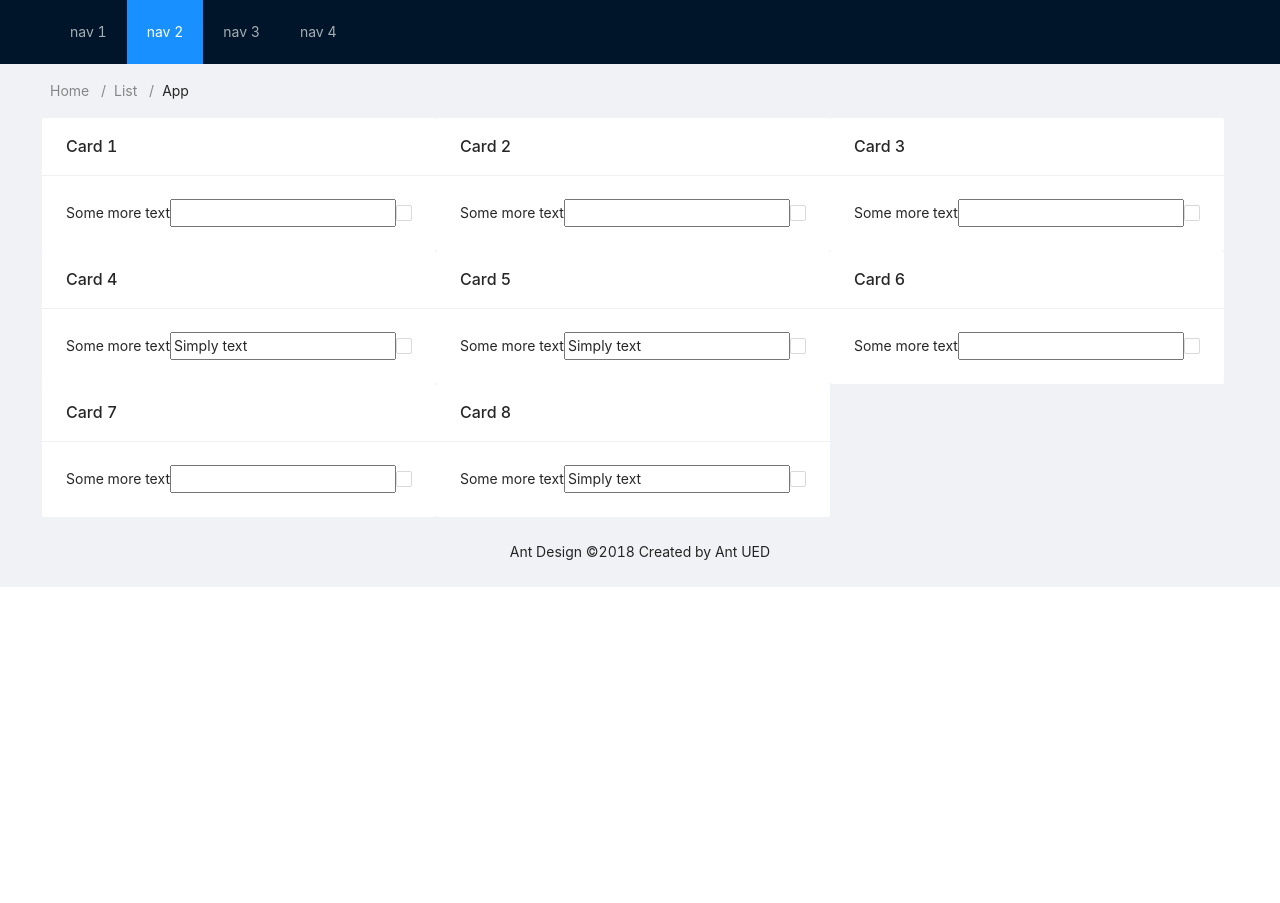
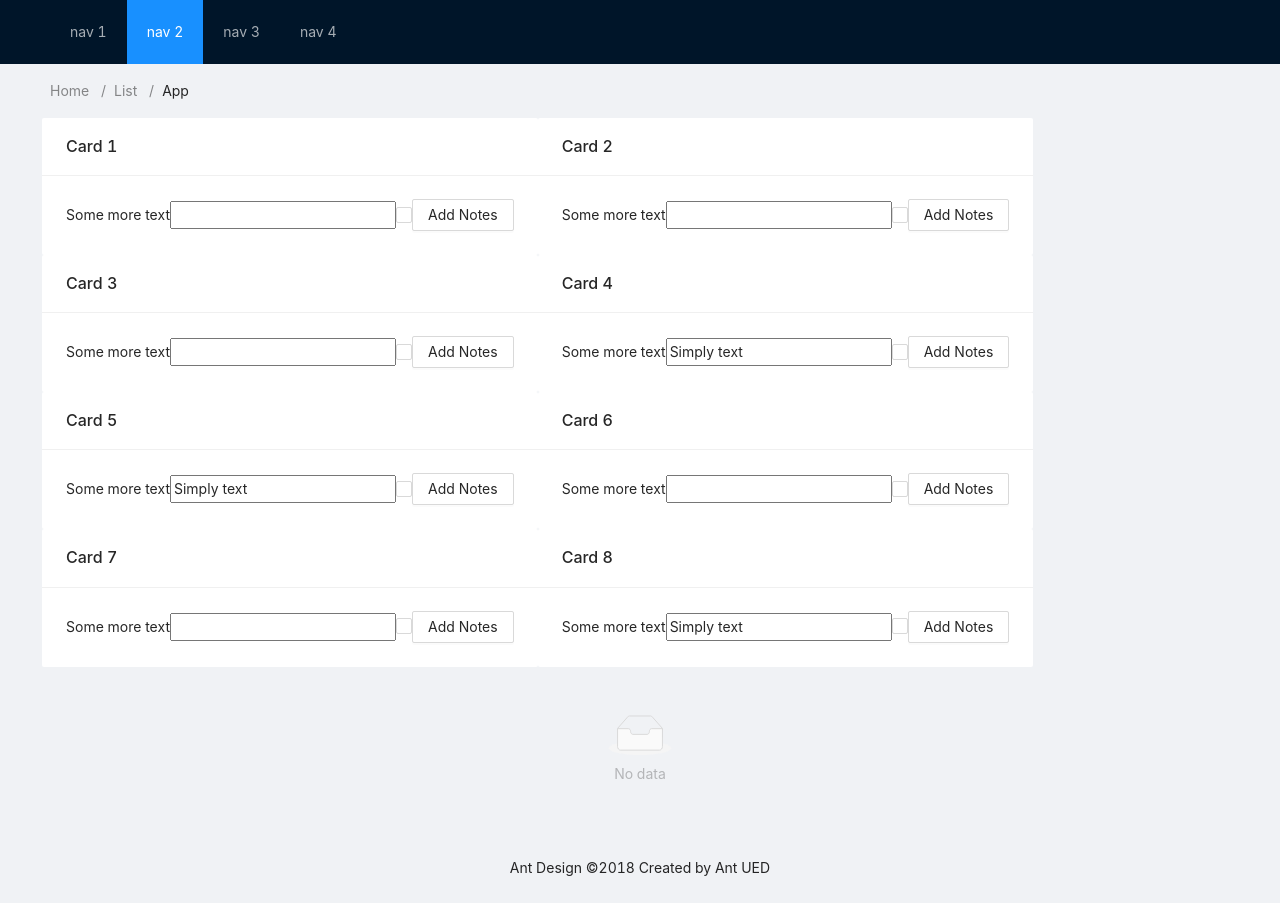
Before and after one commit to LilianaT06/Tehnologii-Web, a React (Create React App) app: page / in a window 1280 px wide. Before the commit the page ends 800 px from the top, so only its background shows below. Built offline with nearby package versions, Linux system fonts and the light colour scheme.

Commit message:
localstorage1

```diff
--- a/src/App.tsx
+++ b/src/App.tsx
@@ -13,10 +13,11 @@ const rootStore = useRootStore()
 
 
 useEffect(()=>{
-  rootStore.setDataToLocalStorage()
-  rootStore.getDataFromLocalStorage()
+  rootStore.setInitialStorageContents()
+ // rootStore.setDataToLocalStorage()
+ // rootStore.getDataFromLocalStorage()
 //  rootStore.removeLocalStore()
-}, [])
+})
 
   return (
     <>
--- a/src/Layouts/CardCustom.tsx
+++ b/src/Layouts/CardCustom.tsx
@@ -1,4 +1,4 @@
-import { Checkbox } from 'antd'
+import { Button, Checkbox } from 'antd'
 import Card from 'antd/lib/card'
 import { observer } from 'mobx-react-lite'
 //import { useEffect } from 'react'
@@ -8,10 +8,12 @@ import { observer } from 'mobx-react-lite'
 import { IContentModel } from '../interfaces/interfaces'
 
 
+
+
 export const CardCustom = observer( ({content}: {content: IContentModel}) =>{
 
 
-    const { title, description,notes, changeNotes, changeSeen, isSeen} = content
+    const { title, description,notes, changeNotes, changeSeen, isSeen, addNote} = content
 
 
  return (
@@ -24,6 +26,10 @@ export const CardCustom = observer( ({content}: {content: IContentModel}) =>{
              onChange={(e) => changeNotes(e.target.value)}/>
 
              <Checkbox value={isSeen} onChange={(e)=>changeSeen(e.target.value)}/>
+
+        <Button onClick={addNote}>Add Notes</Button>
+
+
         </Card>
     )
 }
--- a/src/Layouts/ContentLayout.tsx
+++ b/src/Layouts/ContentLayout.tsx
@@ -1,6 +1,5 @@
-import { Breadcrumb, Layout} from 'antd'
+import { Breadcrumb, Layout, List} from 'antd'
 import  { Content } from 'antd/lib/layout/layout'
-//import { useStaticRendering } from 'mobx-react-lite'
 import { useRootStore } from '..'
 import { CardCustom } from './CardCustom'
 //import { CardCustom } from './CardCustom'
@@ -11,7 +10,7 @@ import { IContentModel } from '../interfaces/interfaces'
 const { Footer } = Layout
 
 export const ContentLayout = () => {
-    const {contents} = useRootStore()
+    const {contents,contents_notes,Note} = useRootStore()
     console.log('>>root_store', contents)
 
     return (
@@ -34,8 +33,19 @@ export const ContentLayout = () => {
                  })}
                   </Row>
 
+        </div>
+        <div>
+            <List
+            itemLayout='horizontal'
+            dataSource={ contents_notes}
+            renderItem ={ (content:any) => (
+                <List.Item>
+                <Note content = { content}/>
+                </List.Item>
+            )}
+            />
 
-        </div>
+                      </div>
         </Content>
         <Footer style={{ textAlign: 'center' }}>Ant Design ©2018 Created by Ant UED</Footer>
         </>
--- a/src/mst/models/Content.model.ts
+++ b/src/mst/models/Content.model.ts
@@ -1,4 +1,5 @@
-import {types } from "mobx-state-tree";
+import { getParentOfType, types, } from "mobx-state-tree";
+import RootStore from "../stores/RootStore.store";
 
 export const ContentModel = types.model('ContentModel', {
 id: types.identifier,
@@ -25,5 +26,12 @@ changeNotes(value:string){
 },
 changeSeen(state:boolean){
     self.seen = state
+},
+addNote(){
+   const rootStore= getParentOfType(self, RootStore)
+   console.log('>>Before', rootStore.content_notes)
+   rootStore.addNote(self.id)
+   console.log('>>After', rootStore.content_notes)
+   // getParent()
 }
 }))
--- a/src/mst/stores/RootStore.store.ts
+++ b/src/mst/stores/RootStore.store.ts
@@ -1,10 +1,14 @@
-import { values } from 'mobx'
 import {types} from 'mobx-state-tree'
 import { ContentModel } from '../models/Content.model'
 
 
 const RootStore = types.model('RootStore', {
-       contents: types.array(ContentModel)})
+       contents: types.array(ContentModel),
+
+       content_notes: types.array(types.safeReference(ContentModel))
+
+})
+
 
 .actions(() => ({
        setDataToLocalStorage(any = {}){
@@ -17,8 +21,23 @@ const RootStore = types.model('RootStore', {
        },
        removeLocalStorage(string = 'initialState'){
               localStorage.removeItem('')
-              console.log('>>$() was removed')
+              console.log('>>$ {} was removed')
        }
 }))
 
+.actions((self) => ({
+
+       setInitialStorageContents(){
+              self.setDataToLocalStorage(self.contents)
+       },
+
+       addNote(id:string){
+              self.content_notes.push()
+       }
+
+}))
+
+
+
+
 export default RootStore
```
Also changed, not shown: src/components/CustomForm/Notes/Note.tsx (added, +15 -0 lines).
